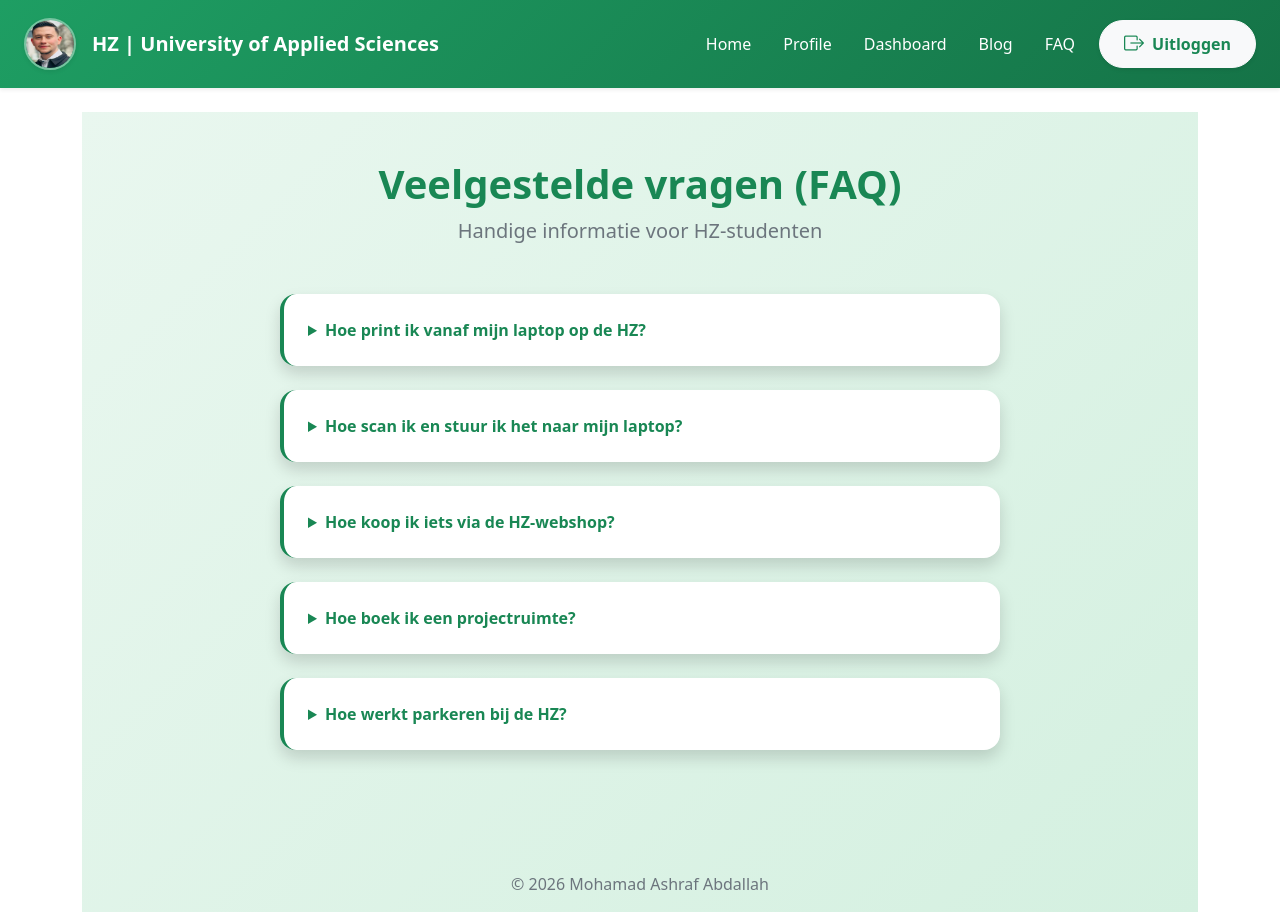
After one commit to Ashraf-Abdallah1/php-mvc-portfolio, a PHP site: template app/views/faq/index.html.twig in a window 1280 px wide. The commit adds this page. Run offline with PHP 8.4, Linux system fonts and the light colour scheme; the template is opened without the code that fills it, so the values that code supplies are empty; some libraries are stand-ins or nearby versions.

Commit message:
faq commit

```diff
--- /dev/null
+++ b/app/views/faq/base.html.twig
@@ -0,0 +1,15 @@
+{% extends "partials/base.html.twig" %}
+{% set pageTitle = "FAQ" %}
+{% block body %}
+    <div class="container d-flex justify-content-center align-items-center" style="min-height: 100vh;">
+        <div class="card shadow-lg p-4" style="width: 1200px; border-radius: 12px;">
+            <h2 class="text-center mb-4 text-success">{{ pageTitle|capitalize }}</h2>
+
+            {% block formContent %}{% endblock %}
+            {% block content %} {% endblock %}
+        </div>
+
+    </div>
+
+
+{% endblock %}
--- /dev/null
+++ b/app/views/faq/index.html.twig
@@ -0,0 +1,97 @@
+{% extends "faq/base.html.twig" %}
+{% block body %}
+
+    <div class="min-vh-100 d-flex flex-column"
+         style="background: linear-gradient(135deg, #e9f7ef, #d4f0e0);">
+
+        <main class="container flex-grow-1 py-5">
+
+            <div class="text-center mb-5">
+                <h1 class="fw-bold text-success">Veelgestelde vragen (FAQ)</h1>
+                <p class="text-secondary fs-5">Handige informatie voor HZ-studenten</p>
+            </div>
+
+            <div class="row justify-content-center g-4">
+
+                <div class="col-lg-8">
+
+                    <article class="p-4 bg-white shadow rounded-4 border-start border-4 border-success mb-4">
+                        <details>
+                            <summary class="fw-semibold text-success">Hoe print ik vanaf mijn laptop op de HZ?</summary>
+                            <p class="mt-3 text-secondary">
+                                Log in op
+                                <a href="https://hz.mynetpay.nl" target="_blank" class="fw-semibold text-success">
+                                    hz.mynetpay.nl
+                                </a>
+                                met je HZ‑account. Download daarna de printer‑app en log opnieuw in.
+                                De HZ‑printers worden automatisch toegevoegd.
+                                Printen kost €0,15 per pagina, dus zorg dat je saldo op je Scalda‑pas hebt staan.
+                            </p>
+                        </details>
+                    </article>
+
+                    <article class="p-4 bg-white shadow rounded-4 border-start border-4 border-success mb-4">
+                        <details>
+                            <summary class="fw-semibold text-success">Hoe scan ik en stuur ik het naar mijn laptop?</summary>
+                            <p class="mt-3 text-secondary">
+                                Houd je HZ‑pas tegen de printer om in te loggen.
+                                Scan vervolgens je documenten.
+                                De gescande bestanden worden automatisch naar jouw HZ‑mail gestuurd.
+                            </p>
+                        </details>
+                    </article>
+
+                    <article class="p-4 bg-white shadow rounded-4 border-start border-4 border-success mb-4">
+                        <details>
+                            <summary class="fw-semibold text-success">Hoe koop ik iets via de HZ‑webshop?</summary>
+                            <p class="mt-3 text-secondary">
+                                Ga naar
+                                <a href="https://webshop.hz.nl" target="_blank" class="fw-semibold text-success">
+                                    de HZ‑webshop
+                                </a>.
+                                Kies je producten zoals in elke andere webshop en rond de betaling af.
+                            </p>
+                        </details>
+                    </article>
+
+                    <article class="p-4 bg-white shadow rounded-4 border-start border-4 border-success mb-4">
+                        <details>
+                            <summary class="fw-semibold text-success">Hoe boek ik een projectruimte?</summary>
+                            <p class="mt-3 text-secondary">
+                                Ga naar
+                                <a href="https://hzuniversity.topdesk.net/tas/public/ssp/content/detail/service?unid=7e54d40b762c4dc79205e200f0d4d818"
+                                   target="_blank" class="fw-semibold text-success">
+                                    de HZ Service Portal
+                                </a>.
+                                Klik op “Reserveer een ruimte”, kies een beschikbare ruimte en vul de gevraagde gegevens in.
+                            </p>
+                        </details>
+                    </article>
+
+                    <article class="p-4 bg-white shadow rounded-4 border-start border-4 border-success mb-4">
+                        <details>
+                            <summary class="fw-semibold text-success">Hoe werkt parkeren bij de HZ?</summary>
+                            <p class="mt-3 text-secondary">
+                                Meer informatie vind je
+                                <a href="https://hz.nl/nieuws/parkeren-in-middelburg" target="_blank" class="fw-semibold text-success">
+                                    op de HZ‑website
+                                </a>.
+                                Medewerkers moeten eerst een formulier invullen en kunnen parkeren bij het PZEM‑gebouw.
+                                Studenten parkeren in de parkeergarage Kousteensedijk, op ongeveer 6 minuten lopen van de HZ.
+                            </p>
+                        </details>
+                    </article>
+
+                </div>
+
+            </div>
+
+        </main>
+
+        <footer class="py-3 text-center text-secondary">
+            © {{ "now"|date("Y") }} Mohamad Ashraf Abdallah
+        </footer>
+
+    </div>
+
+{% endblock %}
--- a/app/views/partials/navbar.html.twig
+++ b/app/views/partials/navbar.html.twig
@@ -42,6 +42,11 @@
             </li>
 
             <li class="nav-item">
+                <a class="nav-link text-white {% if active == 'faq' %}active-link{% endif %}"
+                   href="/faq">FAQ</a>
+            </li>
+
+            <li class="nav-item">
                 <form method="POST" action="/logout" class="m-0">
                     <button type="submit"
                             class="btn btn-light text-success fw-semibold rounded-pill px-4 py-2 shadow-sm d-flex align-items-center gap-2"
```
Also changed, not shown: app/Controllers/faqController.php (added, +25 -0 lines), app/RouteProvider.php (+9 -0 lines), app/ServiceProvider.php (+8 -0 lines).
